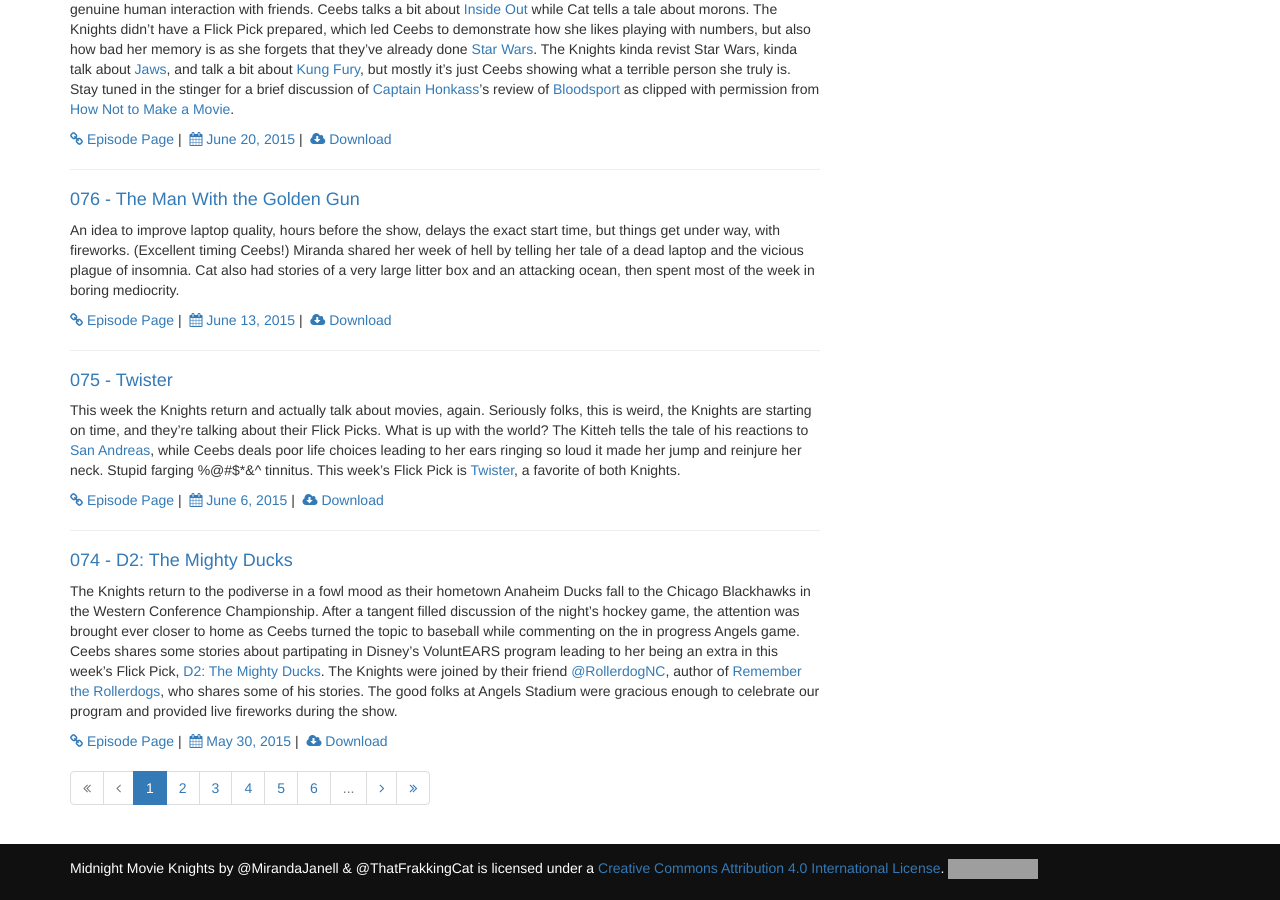
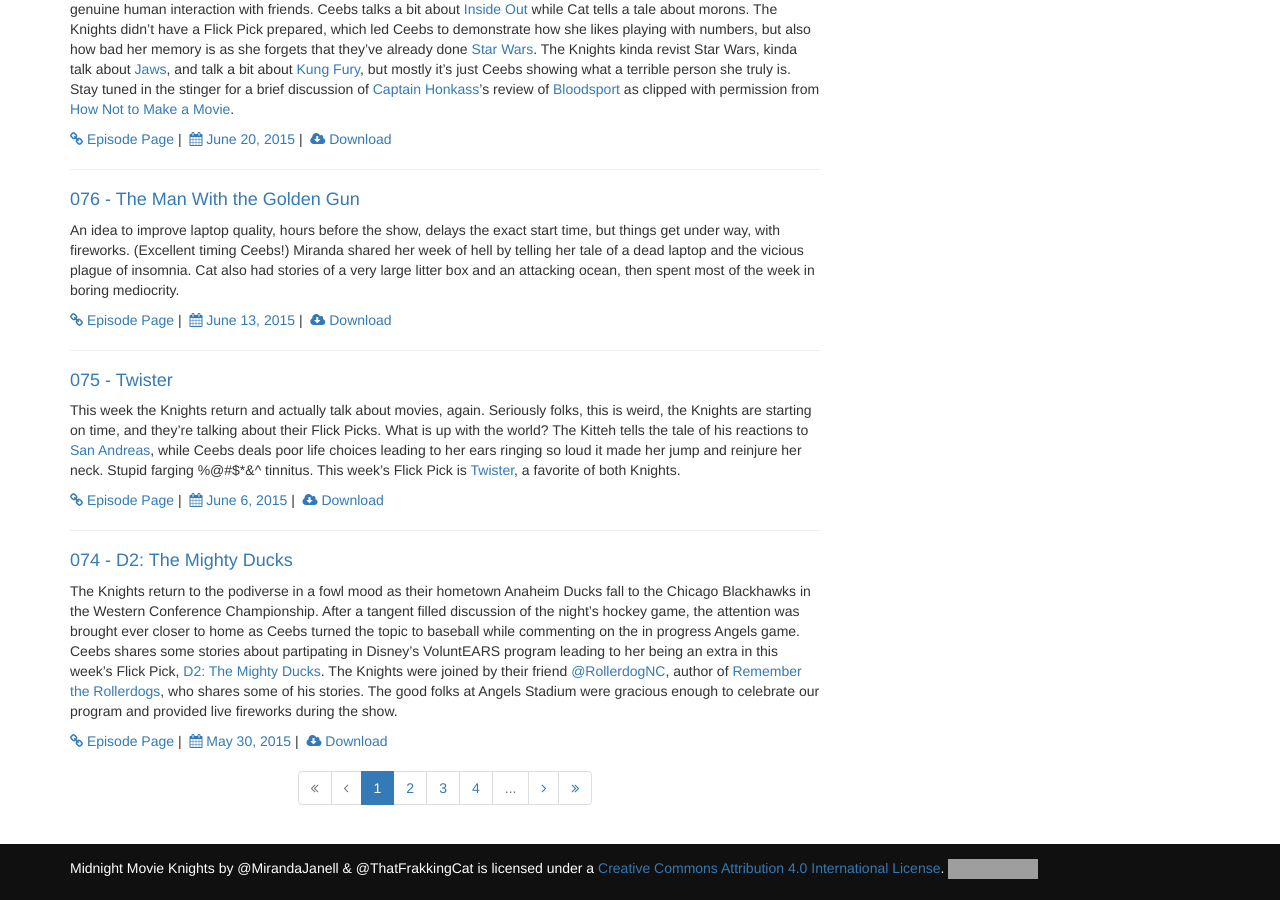
Before and after one commit to MirandaJanell/MidnightMovieKnights, a Jekyll site: the page built from index.html, in a window 1280 px wide and 900 px high, scrolled down 1098 px. Built offline with Jekyll 4.4.1, drawn with Linux system fonts in a browser that asks for light colours; nearby versions of some CDN libraries; the list of posts is cut into pages by our own code; comment, search, counter and statistics services are not loaded; grey boxes are pictures that could not be loaded.

Commit message:
Made the paginator more responsive.

```diff
--- a/index.html
+++ b/index.html
@@ -53,20 +53,23 @@
 {% endfor %}
 
 {% if paginator.total_pages > 1 %}
+	{% assign paginator_pages = 3 %}
 	{% assign paginator_first = 1 %}
-	{% if paginator.page > 5 %}{% assign paginator_first = paginator.page | minus: 5 %}{% endif %}
+	{% if paginator.page > paginator_pages %}{% assign paginator_first = paginator.page | minus: paginator_pages %}{% endif %}
 	{% assign paginator_last = paginator.total_pages %}
-	{% if paginator.page < (paginator.total_pages - 5) %}{% assign paginator_last = paginator.page | plus: 5 %}{% endif %}
+	{% if paginator.page < (paginator.total_pages - paginator_pages) %}{% assign paginator_last = paginator.page | plus: paginator_pages %}{% endif %}
+	<div class="text-center">
 		<ul class="pagination">
 			<li{% unless paginator.previous_page %} class="disabled"{% endunless %}><a href="{{ site.baseurl }}/" title="First Page"><i class="fa fa-angle-double-left"></i></a></li>
 			<li{% unless paginator.previous_page %} class="disabled"{% endunless %}><a href="{{ site.baseurl }}/{% if paginator.previous_page > 1 %}page{{ paginator.previous_page }}{% endif %}" title="Previous Page"><i class="fa fa-angle-left"></i></a></li>
-		{% if paginator_first > 1 %}<li class="disabled"><span>...</span></li>{% endif %}
+			{% if paginator_first > 1 %}<li class="disabled hidden-xs hidden-sm"><span>...</span></li>{% endif %}
 			{% for i in (paginator_first..paginator_last) %}
-		<li{% if i == (paginator.page - 1) %} class="active"{% endif %}><a href="{{ site.baseurl }}/page{{ i }}" title="Page {{ i }}">{{ i }}</a></li>
+			<li class="{% if i == (paginator.page - 1) %}active{% else %}hidden-xs hidden-sm{% endif %}"><a href="{{ site.baseurl }}/page{{ i }}" title="Page {{ i }}">{{ i }}{% if i == (paginator.page - 1) %} <span class="sr-only">(current)</span>{% endif %}</a></li>
 			{% endfor %}
-		{% if paginator_last < paginator.total_pages %}<li class="disabled"><span>...</span></li>{% endif %}
+			{% if paginator_last < paginator.total_pages %}<li class="disabled hidden-xs hidden-sm"><span>...</span></li>{% endif %}
 			<li{% unless paginator.next_page %} class="disabled"{% endunless %}><a href="{{ site.baseurl }}/page{% if paginator.next_page %}{{ paginator.next_page }}{% else %}{{ paginator.page }}{% endif %}" title="Next Page"><i class="fa fa-angle-right"></i></a></li>
 			<li{% unless paginator.next_page %} class="disabled"{% endunless %}><a href="{{ site.baseurl }}/page{{ paginator.total_pages - 1 }}" title="Last Page"><i class="fa fa-angle-double-right"></i></a></li>
 		</ul>
+	</div>
 {% endif %}
 </div>
```
Lines whose indentation alone changed are shown as unchanged.
